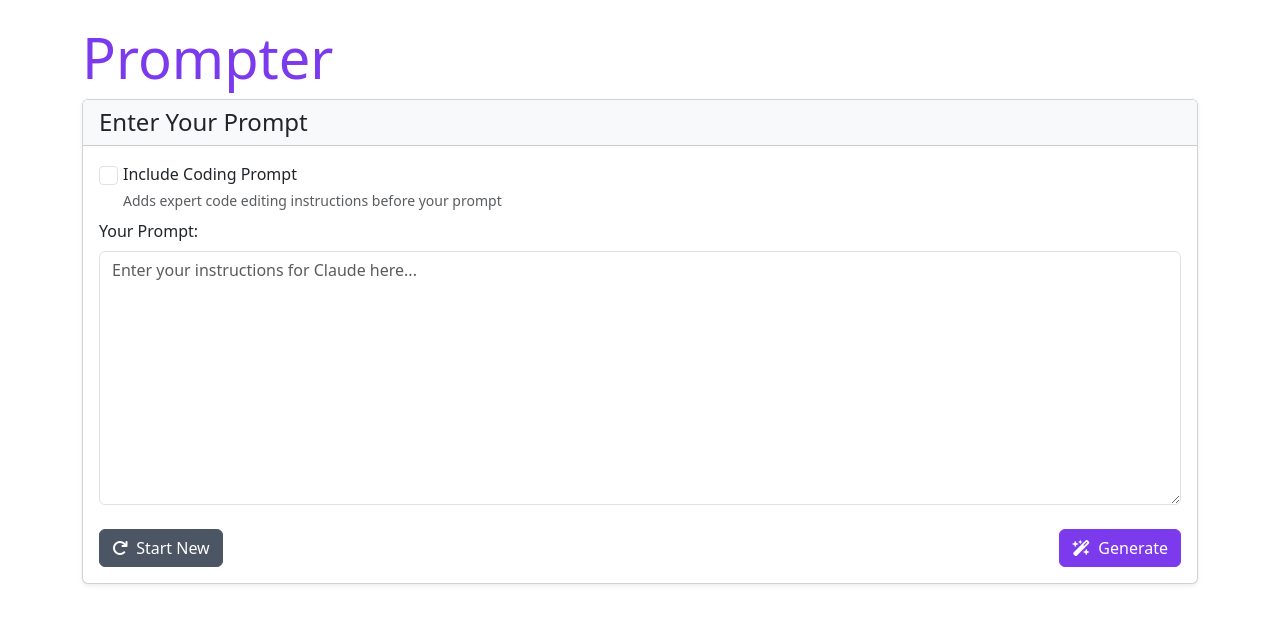
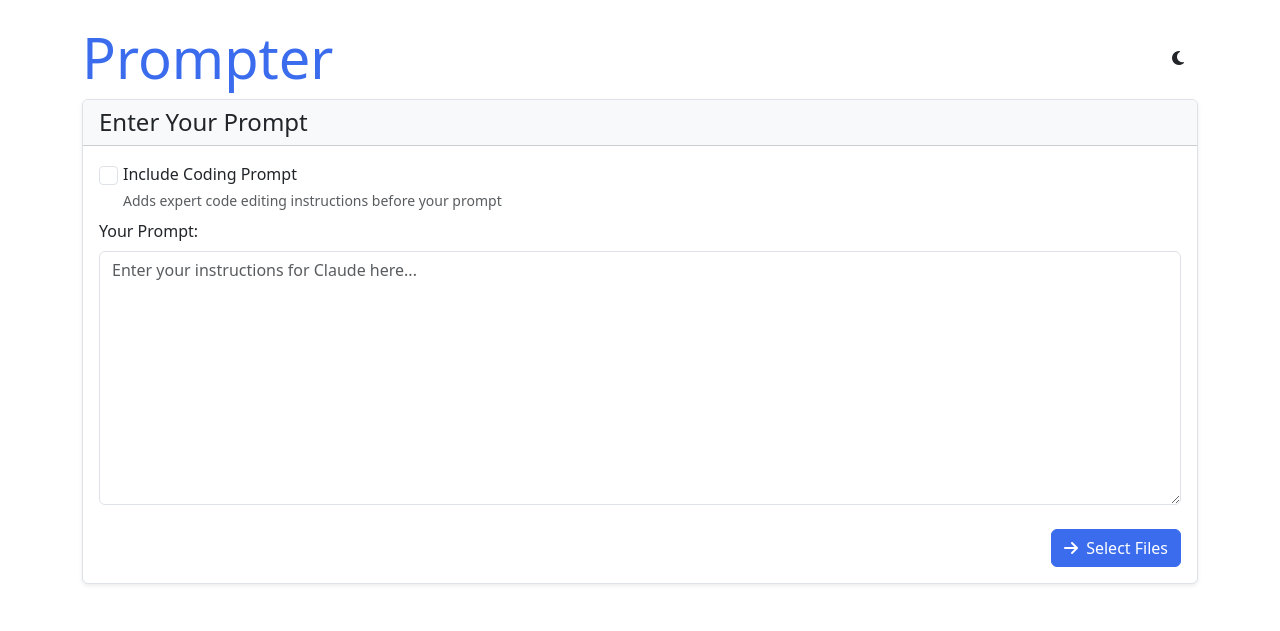
Before and after one commit to jjones-edoc/prompter, a Flask app: template templates/prompt.html in a window 1280 px wide. Shown: the top 631 px of the page. Run offline with Flask 3, Linux system fonts and the light colour scheme; the template is opened without the code that fills it, so the values that code supplies are empty.

Commit message:
initial switch of prompt and file select, and dark mode

```diff
--- a/static/css/style.css
+++ b/static/css/style.css
@@ -2,10 +2,36 @@
 
 /* Color customization */
 :root {
-  --bs-primary: #7c3aed;
-  --bs-primary-rgb: 124, 58, 237;
+  /* Light theme (default) */
+  --bs-primary: #3a6ced;
+  --bs-primary-rgb: 58, 108, 237;
   --bs-secondary: #4b5563;
   --bs-secondary-rgb: 75, 85, 99;
+
+  /* Theme-specific colors */
+  --bs-body-color: #212529;
+  --bs-body-bg: #fff;
+  --bs-card-bg: #fff;
+  --bs-border-color: #dee2e6;
+  --bs-input-bg: #fff;
+  --bs-input-color: #212529;
+  --bs-form-check-input-bg: #fff;
+  --bs-breadcrumb-color: #6c757d;
+}
+
+/* Dark theme */
+[data-bs-theme="dark"] {
+  --bs-primary: #5d8eff;
+  --bs-primary-rgb: 93, 142, 255;
+
+  --bs-body-color: #e9ecef;
+  --bs-body-bg: #212529;
+  --bs-card-bg: #343a40;
+  --bs-border-color: #495057;
+  --bs-input-bg: #2b3035;
+  --bs-input-color: #e9ecef;
+  --bs-form-check-input-bg: #2b3035;
+  --bs-breadcrumb-color: #adb5bd;
 }
 
 /* Override Bootstrap's primary and secondary colors */
@@ -27,19 +53,62 @@
 
 .btn-secondary:hover,
 .btn-secondary:focus {
-  background-color: #374151;
-  border-color: #374151;
+  background-color: rgba(var(--bs-secondary-rgb), 0.9);
+  border-color: rgba(var(--bs-secondary-rgb), 0.9);
 }
 
 .text-primary {
   color: var(--bs-primary) !important;
 }
 
+/* Theme-specific style overrides */
+body {
+  color: var(--bs-body-color);
+  background-color: var(--bs-body-bg);
+  transition: background-color 0.3s ease, color 0.3s ease;
+}
+
+.card {
+  background-color: var(--bs-card-bg);
+  border-color: var(--bs-border-color);
+}
+
+.form-control, .input-group-text {
+  background-color: var(--bs-input-bg);
+  color: var(--bs-input-color);
+  border-color: var(--bs-border-color);
+}
+
+.form-check-input {
+  background-color: var(--bs-form-check-input-bg);
+  border-color: var(--bs-border-color);
+}
+
+.breadcrumb-item a {
+  color: var(--bs-breadcrumb-color);
+}
+
+/* Theme toggle button */
+.theme-toggle {
+  cursor: pointer;
+  width: 40px;
+  height: 40px;
+  display: flex;
+  align-items: center;
+  justify-content: center;
+  border-radius: 50%;
+  transition: background-color 0.2s;
+}
+
+.theme-toggle:hover {
+  background-color: rgba(var(--bs-primary-rgb), 0.1);
+}
+
 /* File explorer styling */
 .file-explorer {
   max-height: 70vh;
   overflow-y: auto;
-  border: 1px solid #dee2e6;
+  border: 1px solid var(--bs-border-color);
   border-radius: 0.375rem;
 }
 
--- a/static/js/main.js
+++ b/static/js/main.js
@@ -73,3 +73,53 @@ document.addEventListener("DOMContentLoaded", function () {
   // Export functions to make them available for dynamically loaded content
   window.setupCheckboxes = CheckboxHandler.setupCheckboxes;
 });
+// Theme toggling functionality
+document.addEventListener('DOMContentLoaded', function() {
+  // Check for saved theme preference or use the system preference
+  const savedTheme = localStorage.getItem('theme');
+  const systemDarkMode = window.matchMedia && window.matchMedia('(prefers-color-scheme: dark)').matches;
+
+  // Set theme based on saved preference or system default
+  if (savedTheme) {
+    document.documentElement.setAttribute('data-bs-theme', savedTheme);
+    updateThemeIcon(savedTheme);
+  } else if (systemDarkMode) {
+    document.documentElement.setAttribute('data-bs-theme', 'dark');
+    updateThemeIcon('dark');
+  }
+
+  // Add event listener to theme toggle buttons (they might be on different pages)
+  const themeToggleButtons = document.querySelectorAll('.theme-toggle');
+  themeToggleButtons.forEach(button => {
+    button.addEventListener('click', toggleTheme);
+  });
+});
+
+function toggleTheme() {
+  const currentTheme = document.documentElement.getAttribute('data-bs-theme');
+  const newTheme = currentTheme === 'dark' ? 'light' : 'dark';
+
+  // Update theme
+  document.documentElement.setAttribute('data-bs-theme', newTheme);
+  localStorage.setItem('theme', newTheme);
+
+  // Update icons
+  updateThemeIcon(newTheme);
+}
+
+function updateThemeIcon(theme) {
+  const themeToggles = document.querySelectorAll('.theme-toggle');
+
+  themeToggles.forEach(toggle => {
+    const moonIcon = toggle.querySelector('.fa-moon');
+    const sunIcon = toggle.querySelector('.fa-sun');
+
+    if (theme === 'dark') {
+      moonIcon.classList.add('d-none');
+      sunIcon.classList.remove('d-none');
+    } else {
+      sunIcon.classList.add('d-none');
+      moonIcon.classList.remove('d-none');
+    }
+  });
+}
--- a/templates/prompt.html
+++ b/templates/prompt.html
@@ -13,14 +13,20 @@
   </head>
   <body>
     <div class="container py-4">
-      <h1 class="display-4 text-primary mb-2">Prompter</h1>
+      <div class="d-flex justify-content-between align-items-center mb-2">
+        <h1 class="display-4 text-primary mb-0">Prompter</h1>
+        <div class="theme-toggle p-2" title="Toggle light/dark mode">
+          <i class="fas fa-moon"></i>
+          <i class="fas fa-sun d-none"></i>
+        </div>
+      </div>
 
       <div class="card shadow-sm mb-4">
         <div class="card-header bg-light d-flex justify-content-between align-items-center">
           <h2 class="h4 mb-0">Enter Your Prompt</h2>
         </div>
         <div class="card-body">
-          <form action="{{ url_for('generate') }}" method="POST">
+          <form action="{{ url_for('select_files') }}" method="POST">
             <div class="mb-2">
               <div class="form-check mb-2">
                 <input class="form-check-input" type="checkbox" id="include_coding_prompt" name="include_coding_prompt" />
@@ -34,18 +40,9 @@
               <textarea id="prompt" name="prompt" class="form-control" rows="10" placeholder="Enter your instructions for Claude here..."></textarea>
             </div>
 
-            <div class="d-flex justify-content-between">
-              <a href="{{ url_for('index') }}" class="btn btn-secondary"> <i class="fas fa-redo me-1"></i> Start New </a>
-              <button type="submit" class="btn btn-primary"><i class="fas fa-wand-magic-sparkles me-1"></i> Generate</button>
+            <div class="d-flex justify-content-end">
+              <button type="submit" class="btn btn-primary"><i class="fas fa-arrow-right me-1"></i> Select Files</button>
             </div>
-
-            <!-- Add hidden inputs for any selected folders and token count -->
-            {% for folder in selected_folders if selected_folders %}
-            <input type="hidden" name="selected_folder" value="{{ folder }}" />
-            {% endfor %}
-
-            <!-- Hidden input for token count from previous page -->
-            <input type="hidden" name="token_count" id="prev-token-count" value="{{ token_count|default(0) }}" />
           </form>
         </div>
       </div>
@@ -56,6 +53,7 @@
     <!-- Add missing JavaScript files -->
     <script src="{{ url_for('static', filename='js/utils.js') }}"></script>
     <script src="{{ url_for('static', filename='js/tokenCounter.js') }}"></script>
+    <script src="{{ url_for('static', filename='js/main.js') }}"></script>
     <script>
       // Auto-resize the textarea as user types
       document.getElementById("prompt").addEventListener("input", function () {
```
Also changed, not shown: other parts of static/css/style.css (+13 -13 lines), routes/main_routes.py (+30 -34 lines), templates/generated.html (+8 -1 lines), templates/index.html (+23 -4 lines).
